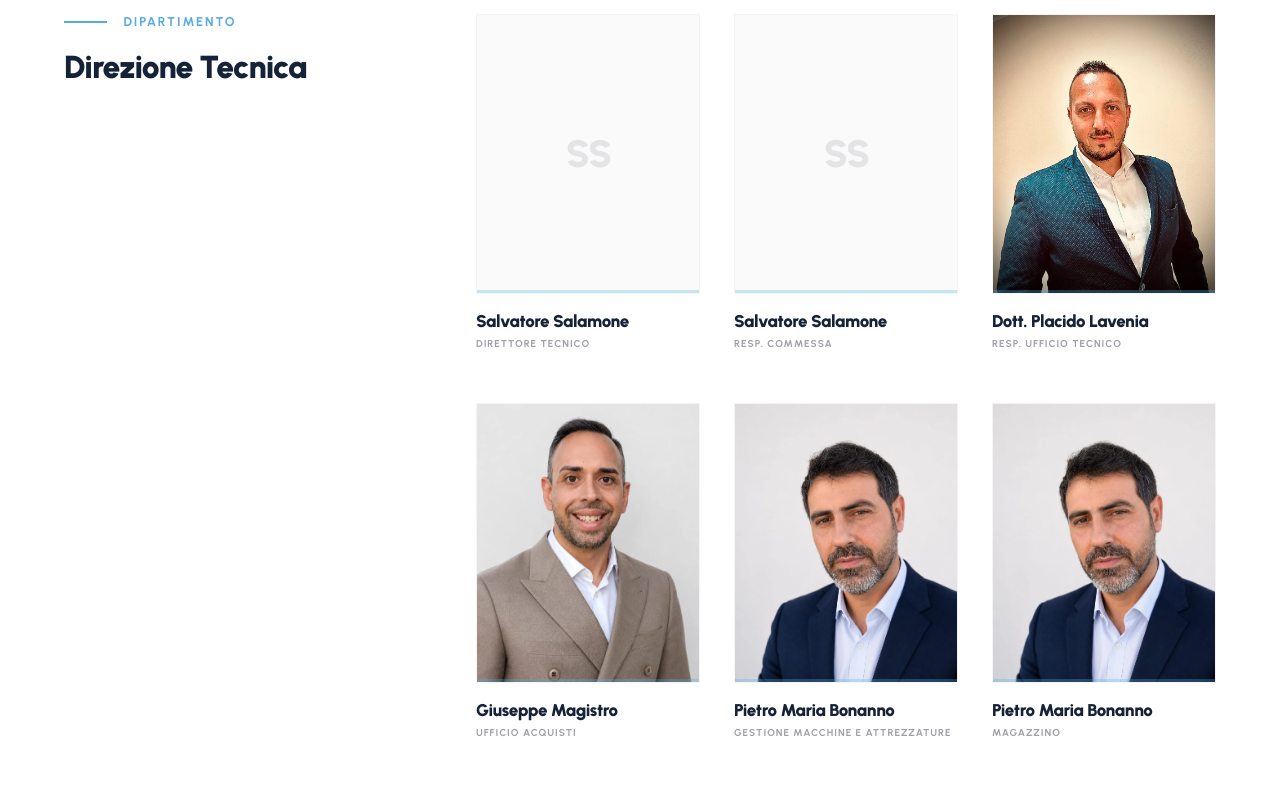
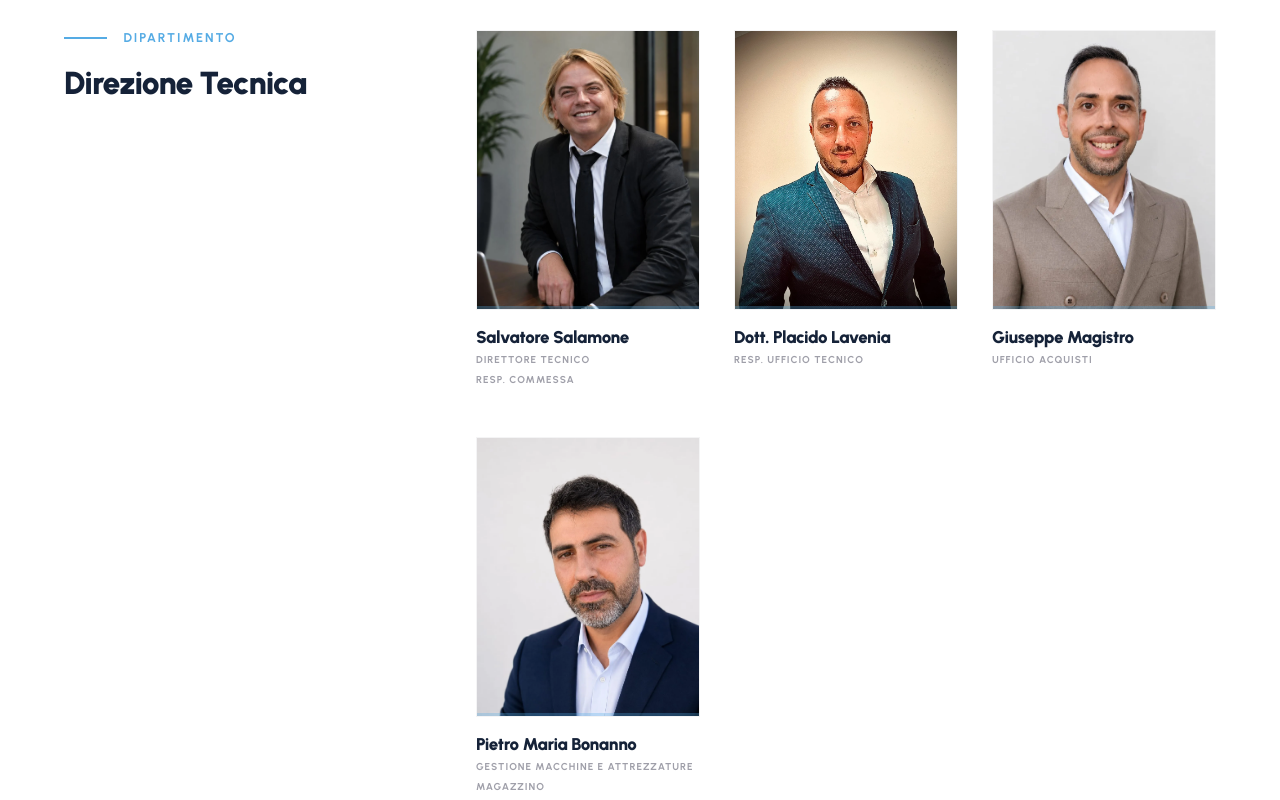
Before and after one commit to Mirkotorrisi/trialux, a Next.js app: page /chi-siamo in a window 1280 px wide. Shown: the part 4180-4980 px from the top of the page. Built offline with nearby package versions, Linux system fonts and the light colour scheme.

Commit message:
updated team

```diff
--- a/src/app/(frontend)/_components/OrgChart.tsx
+++ b/src/app/(frontend)/_components/OrgChart.tsx
@@ -5,7 +5,7 @@ import Image from 'next/image'
 import { FadeIn } from './FadeIn'
 
 interface Member {
-  role: string
+  roles: string[]
   name: string
   image?: string
 }
@@ -21,51 +21,47 @@ const teamData: Department[] = [
     title: 'Founders & Leadership',
     color: '#152238',
     members: [
-      { role: 'Amministratore Unico', name: 'Salvatore Salamone' },
-      { role: 'Responsabile Gare e Contratti', name: 'Salvatore Salamone' }
+      { roles: ['Amministratore Unico', 'Responsabile Gare e Contratti'], name: 'Salvatore Salamone', image: '/images/salamone.webp' }
     ]
   },
   {
     title: 'Qualità e Sicurezza',
     color: '#55ABE4',
     members: [
-      { role: 'Responsabile SGI', name: 'Dott.Ing. Valentina Petagna' },
-      { role: 'Medico Competente', name: 'Dott.ssa Rosa Sangiorgio' },
-      { role: 'RSPP', name: 'Salvatore Salamone' },
-      { role: 'ASPP', name: 'Dott. Andrea Nicosia', image: '/images/nicosia.webp' },
-      { role: 'RLS', name: 'Dott. Placido Lavenia', image: '/images/lavenia.webp' },
+      { roles: ['Responsabile SGI'], name: 'Dott.Ing. Valentina Petagna' },
+      { roles: ['Medico Competente'], name: 'Dott.ssa Rosa Sangiorgio' },
+      { roles: ['RSPP'], name: 'Salvatore Salamone', image: '/images/salamone.webp' },
+      { roles: ['ASPP'], name: 'Dott. Andrea Nicosia', image: '/images/nicosia.webp' },
+      { roles: ['RLS'], name: 'Dott. Placido Lavenia', image: '/images/lavenia.webp' },
     ]
   },
   {
     title: 'Direzione Tecnica',
     color: '#55ABE4',
     members: [
-      { role: 'Direttore Tecnico', name: 'Salvatore Salamone' },
-      { role: 'Resp. Commessa', name: 'Salvatore Salamone' },
-      { role: 'Resp. Ufficio Tecnico', name: 'Dott. Placido Lavenia', image: '/images/lavenia.webp' },
-      { role: 'Ufficio Acquisti', name: 'Giuseppe Magistro', image: '/images/magistro.webp' },
-      { role: 'Gestione Macchine e Attrezzature', name: 'Pietro Maria Bonanno', image: '/images/bonanno.webp' },
-      { role: 'Magazzino', name: 'Pietro Maria Bonanno', image: '/images/bonanno.webp' },
+      { roles: ['Direttore Tecnico', 'Resp. Commessa'], name: 'Salvatore Salamone', image: '/images/salamone.webp' },
+      { roles: ['Resp. Ufficio Tecnico'], name: 'Dott. Placido Lavenia', image: '/images/lavenia.webp' },
+      { roles: ['Ufficio Acquisti'], name: 'Giuseppe Magistro', image: '/images/magistro.webp' },
+      { roles: ['Gestione Macchine e Attrezzature', 'Magazzino'], name: 'Pietro Maria Bonanno', image: '/images/bonanno.webp' },
     ]
   },
   {
     title: 'Direzione Operativa',
     color: '#EE2430',
     members: [
-      { role: 'Direttore Operativo', name: 'Salvatore Salamone' },
-      { role: 'Responsabile Commesse', name: 'Salvatore Salamone' },
-      { role: 'Responsabile Cantieri', name: 'Placido Lavenia', image: '/images/lavenia.webp' },
+      { roles: ['Direttore Operativo', 'Responsabile Commesse'], name: 'Salvatore Salamone', image: '/images/salamone.webp' },
+      { roles: ['Responsabile Cantieri'], name: 'Placido Lavenia', image: '/images/lavenia.webp' },
     ]
   },
   {
     title: 'Area Amministrativa',
     color: '#F0921E',
     members: [
-      { role: 'Direttore Amministrativo', name: 'Dott. Tommaso Lombardo', image: '/images/lombardo.webp' },
-      { role: 'Ufficio Commesse', name: 'Dott. Fabiano Lo Cicero', image: '/images/lo-cicero.webp' },
-      { role: 'Ufficio Personale', name: 'Dott. Andrea Giovanni Nicosia', image: '/images/nicosia.webp' },
-      { role: 'Ufficio Contabilità', name: 'Giuseppe Magistro', image: '/images/magistro.webp' },
-      { role: 'Ufficio Istruttoria', name: 'Luigi Pellegrini', image: '/images/pellegriti.webp' },
+      { roles: ['Direttore Amministrativo'], name: 'Dott. Tommaso Lombardo', image: '/images/lombardo.webp' },
+      { roles: ['Ufficio Commesse'], name: 'Dott. Fabiano Lo Cicero', image: '/images/lo-cicero.webp' },
+      { roles: ['Ufficio Personale'], name: 'Dott. Andrea Giovanni Nicosia', image: '/images/nicosia.webp' },
+      { roles: ['Ufficio Contabilità'], name: 'Giuseppe Magistro', image: '/images/magistro.webp' },
+      { roles: ['Ufficio Istruttoria'], name: 'Luigi Pellegrini', image: '/images/pellegriti.webp' },
     ]
   }
 ]
@@ -97,7 +93,13 @@ const MemberCard: React.FC<{ member: Member; color: string }> = ({ member, color
       </div>
       <div>
         <h4 className="text-base font-black text-[#152238] leading-tight mb-1">{member.name}</h4>
-        <p className="text-[10px] font-bold uppercase tracking-[0.1em] text-zinc-400">{member.role}</p>
+        <div className="flex flex-col gap-1">
+          {member.roles.map((role, idx) => (
+            <p key={idx} className="text-[10px] font-bold uppercase tracking-[0.1em] text-zinc-400 leading-normal">
+              {role}
+            </p>
+          ))}
+        </div>
       </div>
     </div>
   )
```
Also changed, not shown: public/images/salamone.webp (added). Lines whose indentation alone changed are shown as unchanged.
